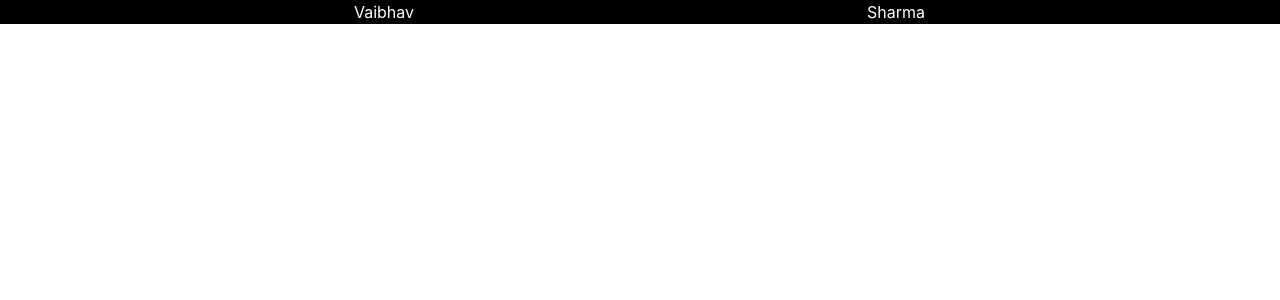
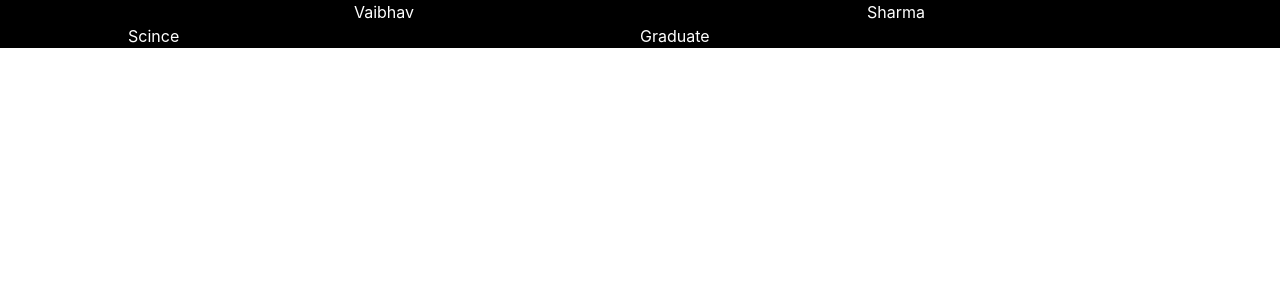
Before and after one commit to VaibhavSharma1998/checking-app, a React (Create React App) app: page / in a window 1280 px wide. Shown: the top 300 px of the page. Built offline with nearby package versions, Linux system fonts and the light colour scheme.

Commit message:
"qualification added"

```diff
--- a/src/App.js
+++ b/src/App.js
@@ -3,9 +3,11 @@ function App() {
     <div className="w-full px-[10%] bg-[#000] text-[#fff] flex items-center ">
       <div className="w-[50%]">
         <p className="text-center">Vaibhav</p>
+        <p>Scince</p>
       </div>
       <div className="w-[50%]">
       <p className="text-center">Sharma</p>
+      <p>Graduate</p>
       </div>
     </div>
   );
```
